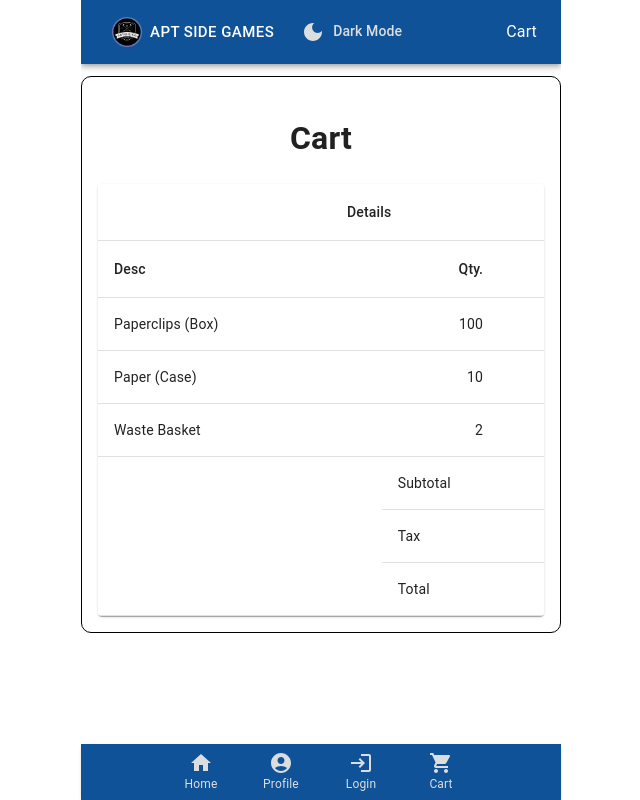
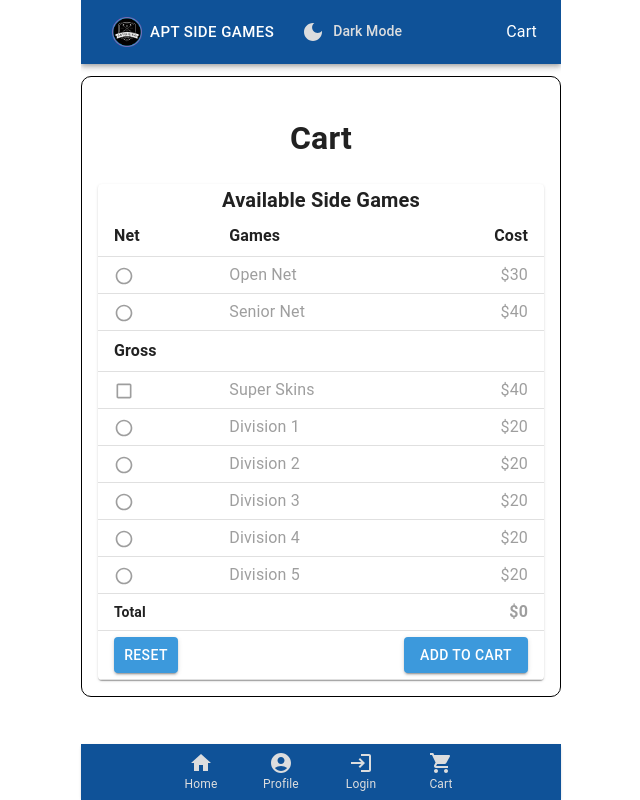
Before and after one commit to Old-Dead-One/APT_Side_Games-Accordian, a React (Vite) app in the folder frontend/: page /cart in a window 1280 px wide. Shown: the whole page, without its empty margins (319-959 px from the left). Built offline with nearby package versions, Linux system fonts and the light colour scheme.

Commit message:
Create SideGamesTable integrated with EventDetailSummary

```diff
--- a/frontend/src/components/EventSummary.tsx
+++ b/frontend/src/components/EventSummary.tsx
@@ -1,7 +1,7 @@
 import React from 'react';
 import { EventItem } from './Types';
 import { Accordion, Typography, TextField } from '@mui/material';
-import SideGamesForm from './SideGamesForm';
+import SideGamesTable from './SideGamesTable';
 
 interface EventSummaryProps {
     selectedEvent: EventItem | null;
@@ -40,7 +40,7 @@ const EventSummary: React.FC<EventSummaryProps> = ({ selectedEvent, tourLabel, l
                     <p><strong>Event Name:</strong> {selectedEvent.name}</p>
                     <p><strong>Course:</strong> {selectedEvent.course}</p>
                     <p><strong>Date:</strong> {new Date(selectedEvent.date).toLocaleDateString()}</p>
-                    <SideGamesForm />
+                    <SideGamesTable />
                 </fieldset>
             </Typography>
         </div>
--- a/frontend/src/components/SideGamesTable.tsx
+++ b/frontend/src/components/SideGamesTable.tsx
@@ -1,90 +1,188 @@
-import Table from '@mui/material/Table';
-import TableBody from '@mui/material/TableBody';
-import TableCell from '@mui/material/TableCell';
-import TableContainer from '@mui/material/TableContainer';
-import TableHead from '@mui/material/TableHead';
-import TableRow from '@mui/material/TableRow';
-import Paper from '@mui/material/Paper';
+import React from 'react';
+import { Radio, Checkbox, Typography, Button, Stack, Table, TableBody, TableCell, TableContainer, TableHead, TableRow, Paper } from '@mui/material';
+import useTheme from '@mui/material/styles/useTheme';
 
-const TAX_RATE = 0.07;
+const SideGamesTable = () => {
+    const theme = useTheme();
 
-function ccyFormat(num: number) {
-    return `${num.toFixed(2)}`;
-}
+    const [net, setNet] = React.useState<string | null>(null);
+    const [division, setDivision] = React.useState<string | null>(null);
+    const [superSkins, setSuperSkins] = React.useState<boolean>(false);
 
-function priceRow(qty: number, unit: number) {
-    return qty * unit;
-}
+    const handleNetChange = (event: React.ChangeEvent<HTMLInputElement>) => {
+        const value = event.target.value;
+        setNet(value === net ? null : value);
+    };
 
-function createRow(desc: string, qty: number, unit: number) {
-    const price = priceRow(qty, unit);
-    return { desc, qty, unit, price };
-}
+    const handleDivisionChange = (event: React.ChangeEvent<HTMLInputElement>) => {
+        const value = event.target.value;
+        setDivision(value === division ? null : value);
+    };
 
-interface Row {
-    desc: string;
-    qty: number;
-    unit: number;
-    price: number;
-}
+    const handleSuperSkinsChange = (event: React.ChangeEvent<HTMLInputElement>) => {
+        const checked = event.target.checked;
+        setSuperSkins(checked);
+    };
 
-function subtotal(items: readonly Row[]) {
-    return items.map(({ price }) => price).reduce((sum, i) => sum + i, 0);
-}
+    const handleReset = () => {
+        setNet(null);
+        setDivision(null);
+        setSuperSkins(false);
+    };
 
-const rows = [
-    createRow('Paperclips (Box)', 100, 1.15),
-    createRow('Paper (Case)', 10, 45.99),
-    createRow('Waste Basket', 2, 17.99),
-];
+    const getLabelColor = (selected: boolean) => selected ? theme.palette.primary : theme.palette.text.disabled;
 
-const invoiceSubtotal = subtotal(rows);
-const invoiceTaxes = TAX_RATE * invoiceSubtotal;
-const invoiceTotal = invoiceTaxes + invoiceSubtotal;
+    const rows = [
+        { name: 'Open Net', cost: 30, selected: net === 'OpenNet' },
+        { name: 'Senior Net', cost: 40, selected: net === 'SrNet' },
+        { name: 'Super Skins', cost: 40, selected: superSkins },
+        { name: 'Division 1', cost: 20, selected: division === 'D1Skins' },
+        { name: 'Division 2', cost: 20, selected: division === 'D2Skins' },
+        { name: 'Division 3', cost: 20, selected: division === 'D3Skins' },
+        { name: 'Division 4', cost: 20, selected: division === 'D4Skins' },
+        { name: 'Division 5', cost: 20, selected: division === 'D5Skins' },
+    ];
 
-export default function SpanningTable() {
+    const totalCost = rows.reduce((acc, row) => acc + (row.selected ? row.cost : 0), 0);
+
     return (
         <TableContainer component={Paper}>
-            <Table sx={{ minWidth: 700 }} aria-label="spanning table">
+            <Typography align="center" variant='h6'>
+                <strong>Available Side Games</strong>
+            </Typography>
+            <Table sx={{ minWidth: 320 }} size="small" aria-label="side games table">
                 <TableHead>
                     <TableRow>
-                        <TableCell align="center" colSpan={3}>
-                            Details
+                        <TableCell>
+                            <Typography variant='subtitle1'>
+                                <strong>Net</strong>
+                            </Typography>
                         </TableCell>
-                        <TableCell align="right">Price</TableCell>
-                    </TableRow>
-                    <TableRow>
-                        <TableCell>Desc</TableCell>
-                        <TableCell align="right">Qty.</TableCell>
-                        <TableCell align="right">Unit</TableCell>
-                        <TableCell align="right">Sum</TableCell>
+                        <TableCell>
+                            <Typography variant='subtitle1'>
+                                <strong>Games</strong>
+                            </Typography>
+                        </TableCell>
+                        <TableCell>
+                            <Typography align='right' variant='subtitle1'>
+                                <strong>Cost</strong>
+                            </Typography>
+                        </TableCell>
                     </TableRow>
                 </TableHead>
                 <TableBody>
-                    {rows.map((row) => (
-                        <TableRow key={row.desc}>
-                            <TableCell>{row.desc}</TableCell>
-                            <TableCell align="right">{row.qty}</TableCell>
-                            <TableCell align="right">{row.unit}</TableCell>
-                            <TableCell align="right">{ccyFormat(row.price)}</TableCell>
+                    <TableRow>
+                        <TableCell>
+                            <Radio
+                                size="small"
+                                checked={net === 'OpenNet'}
+                                onChange={handleNetChange}
+                                value="OpenNet"
+                                sx={{ color: getLabelColor(net === 'OpenNet') as string, padding: 0 }}
+                            />
+                        </TableCell>
+                        <TableCell component="th" scope="row">
+                            <Typography sx={{ color: getLabelColor(net === 'OpenNet') as string | undefined }}>
+                                Open Net
+                            </Typography>
+                        </TableCell>
+                        <TableCell align="right">
+                            <Typography sx={{ color: getLabelColor(net === 'OpenNet') as string | undefined }}>
+                                $30
+                            </Typography>
+                        </TableCell>
+                    </TableRow>
+                    <TableRow>
+                        <TableCell>
+                            <Radio
+                                size="small"
+                                checked={net === 'SrNet'}
+                                onChange={handleNetChange}
+                                value="SrNet"
+                                sx={{ color: getLabelColor(net === 'SrNet') as string, padding: 0 }}
+                            />
+                        </TableCell>
+                        <TableCell component="th" scope="row">
+                            <Typography sx={{ color: getLabelColor(net === 'SrNet') as string | undefined }}>
+                                Senior Net
+                            </Typography>
+                        </TableCell>
+                        <TableCell align="right">
+                            <Typography sx={{ color: getLabelColor(net === 'SrNet') as string | undefined }}>
+                                $40
+                            </Typography>
+                        </TableCell>
+                    </TableRow>
+                    <TableRow>
+                        <TableCell colSpan={3} component="th" scope="row">
+                            <Typography variant='subtitle1'>
+                                <strong>Gross</strong>
+                            </Typography>
+                        </TableCell>
+                    </TableRow>
+                    <TableRow>
+                        <TableCell>
+                            <Checkbox
+                                size="small"
+                                checked={superSkins}
+                                onChange={handleSuperSkinsChange}
+                                sx={{ color: getLabelColor(superSkins) as string, padding: 0, }}
+                            />
+                        </TableCell>
+                        <TableCell component="th" scope="row">
+                            <Typography sx={{ color: getLabelColor(superSkins) as string | undefined }}>
+                                Super Skins
+                            </Typography>
+                        </TableCell>
+                        <TableCell align="right">
+                            <Typography sx={{ color: getLabelColor(superSkins) as string | undefined }}>
+                                $40
+                            </Typography>
+                        </TableCell>
+                    </TableRow>
+                    {['D1Skins', 'D2Skins', 'D3Skins', 'D4Skins', 'D5Skins'].map((divisionValue, index) => (
+                        <TableRow key={divisionValue}>
+                            <TableCell>
+                                <Radio
+                                    size="small"
+                                    checked={division === divisionValue}
+                                    onChange={handleDivisionChange}
+                                    value={divisionValue}
+                                    sx={{ color: getLabelColor(division === divisionValue) as string, padding: 0 }}
+                                />
+                            </TableCell>
+                            <TableCell component="th" scope="row">
+                                <Typography sx={{ color: getLabelColor(division === divisionValue) as string | undefined }}>
+                                    Division {index + 1}
+                                </Typography>
+                            </TableCell>
+                            <TableCell align="right">
+                                <Typography sx={{ color: getLabelColor(division === divisionValue) as string | undefined }}>$20</Typography>
+                            </TableCell>
                         </TableRow>
                     ))}
                     <TableRow>
-                        <TableCell rowSpan={3} />
-                        <TableCell colSpan={2}>Subtotal</TableCell>
-                        <TableCell align="right">{ccyFormat(invoiceSubtotal)}</TableCell>
+                        <TableCell component="th" scope="row"><strong>Total</strong></TableCell>
+                        <TableCell colSpan={2} align="right">
+                            <Typography sx={{ color: getLabelColor(!!totalCost) as string }}><strong>${totalCost}</strong></Typography>
+                        </TableCell>
                     </TableRow>
                     <TableRow>
-                        <TableCell>Tax</TableCell>
-                        <TableCell align="right">{`${(TAX_RATE * 100).toFixed(0)} %`}</TableCell>
-                        <TableCell align="right">{ccyFormat(invoiceTaxes)}</TableCell>
-                    </TableRow>
-                    <TableRow>
-                        <TableCell colSpan={2}>Total</TableCell>
-                        <TableCell align="right">{ccyFormat(invoiceTotal)}</TableCell>
+                        <TableCell colSpan={3}>
+                            <Stack direction="row" justifyContent="space-between">
+                                <Button variant="contained" color="secondary" onClick={handleReset} sx={{ padding: 0 }}>
+                                    Reset
+                                </Button>
+                                <Button variant="contained" color="secondary">
+                                    Add to Cart
+                                </Button>
+                            </Stack>
+                        </TableCell>
                     </TableRow>
                 </TableBody>
             </Table>
         </TableContainer>
     );
-}
+};
+
+export default SideGamesTable;
--- a/frontend/src/pages/Cart.tsx
+++ b/frontend/src/pages/Cart.tsx
@@ -1,10 +1,10 @@
-import SpanningTable from "../components/SideGamesTable"
+import SideGamesTable from "../components/SideGamesTable"
 
 const Cart = () => {
     return (
         <div>
             <h1>Cart</h1>
-            <SpanningTable />
+            <SideGamesTable />
         </div>
     )
 }
--- a/frontend/src/pages/Login.tsx
+++ b/frontend/src/pages/Login.tsx
@@ -1,4 +1,3 @@
-
 const Login = () => {
     return (
         <div>
```
Also changed, not shown: frontend/src/components/MuiBottomNav.tsx (+0 -73 lines).
